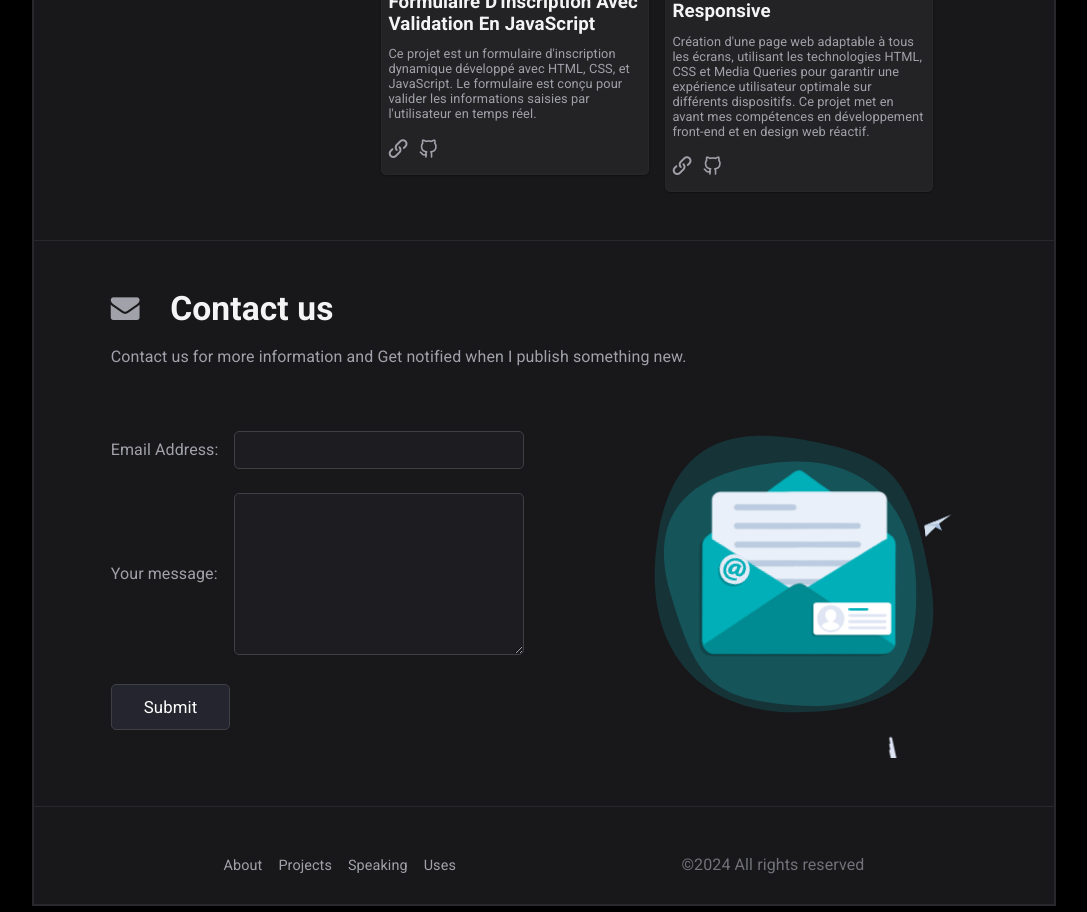
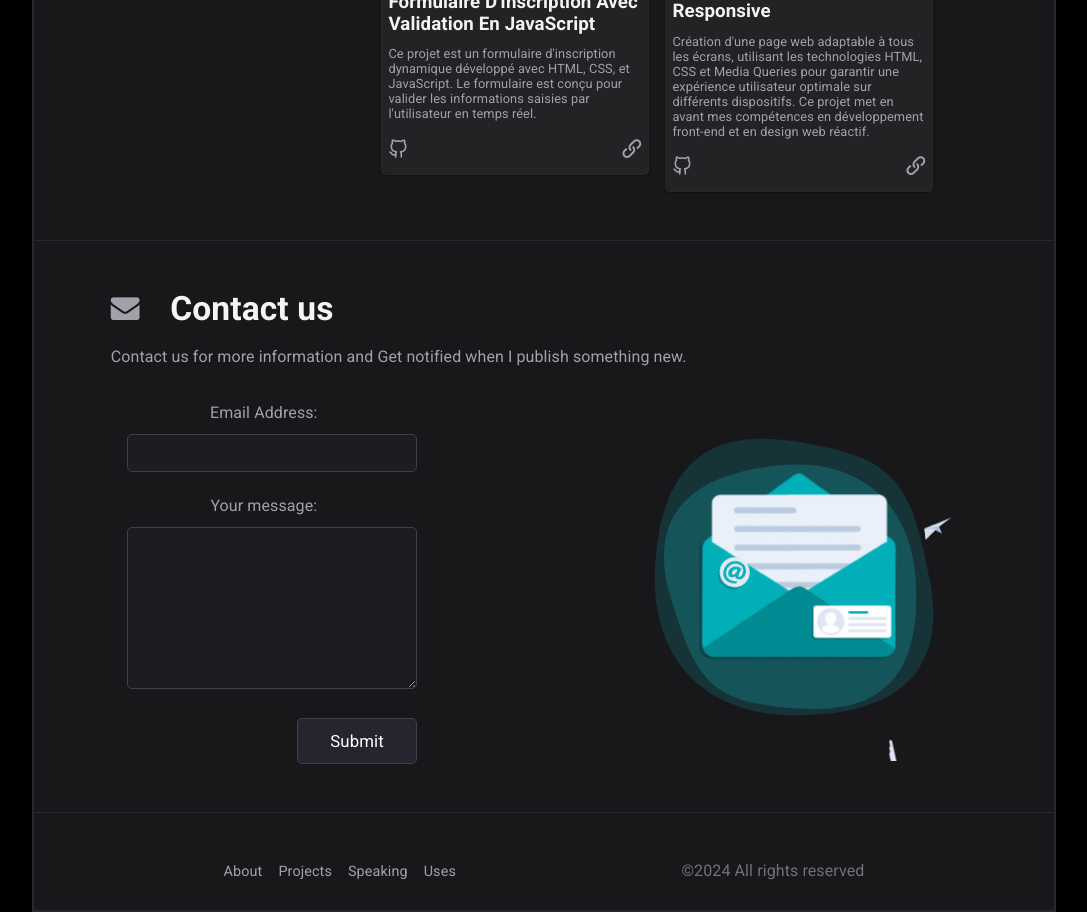
Before and after one commit to SAYED-MEJBRI/Portfolio_React_Taillwind, a React (Vite) app: page / in a window 1280 px wide. Shown: the part 2600-3512 px from the top of the page, without its empty margins (96-1183 px from the left). Built offline with nearby package versions, Linux system fonts and the light colour scheme.

Commit message:
modification des liens

```diff
--- a/src/Components/3-main/Main.jsx
+++ b/src/Components/3-main/Main.jsx
@@ -98,16 +98,19 @@ const Main = () => {
 
                   <div className="flex icons">
                     <div style={{ gap: "11px" }} className="flex">
-                      <a href={item.link}>
+                      {/* <a href={item.link}>
 
                         <div className="icon-link"></div>
-                      </a>
+                      </a> */}
                       <a href={item.gith}>
                       <div className="icon-github"></div>
                     </a>
                     </div>
 
+                    <a href={item.link}>
 
+                        <div className="icon-link"></div>
+                      </a>
                     {/* <a className="link flex" href="{item.link}">
                       more
                       <span
--- a/src/Components/4-contact/Contact.jsx
+++ b/src/Components/4-contact/Contact.jsx
@@ -18,16 +18,17 @@ const Contact = () => {
         something new.
       </p>
 
-      <div style={{ justifyContent: "space-between" }} className="flex">
+      <div style={{ justifyContent: "space-between" }} className="flex ">
         <form onSubmit={handleSubmit} className="">
-          <div className="flex">
-            <label htmlFor="email">Email Address:</label>
+          <div className="flex culum">
+            <label htmlFor="email ">Email Address:</label>
             <input
               autoComplete="off"
               required
               type="email"
               name="email"
               id="email"
+              style={{ marginTop: "12px" }}
             />
             <ValidationError
               prefix="Email"
@@ -36,20 +37,29 @@ const Contact = () => {
             />
           </div>
 
-          <div className="flex" style={{ marginTop: "24px" }}>
+          <div className="flex culum" style={{ marginTop: "24px" }}>
             <label htmlFor="message">Your message:</label>
-            <textarea required name="message" id="message"></textarea>
+            <textarea
+              required
+              name="message"
+              id="message"
+              style={{ marginTop: "12px" }}
+            ></textarea>
             <ValidationError
               prefix="Message"
               field="message"
               errors={state.errors}
             />
           </div>
-
-          <button type="submit" disabled={state.submitting} className="submit">
-            {state.submitting ? "Submitting ..." : "Submit"}
-          </button>
-
+          <div className="flex btn">
+            <button
+              type="submit"
+              disabled={state.submitting}
+              className="submit flex"
+            >
+              {state.submitting ? "Submitting ..." : "Submit"}
+            </button>
+          </div>
           {state.succeeded && (
             <p
               className="flex"
--- a/src/Components/4-contact/contact.css
+++ b/src/Components/4-contact/contact.css
@@ -79,6 +79,14 @@ section.contact-us .icon-envelope {
   section.contact-us .submit:hover {
     scale: 0.97;
   }
+  section.contact-us .btn {
+    justify-content: end;
+  }
+  section.contact-us form .culum{
+    display: flex;
+    flex-direction: column;
+
+  }
 
   /* =====================================
     3- Responsive Design (media query)
@@ -117,6 +125,6 @@ section.contact-us .icon-envelope {
 
     section.contact-us .submit {
       width: 30%;
-      align-self: center;
+      align-self: end;
     }
   }
```
